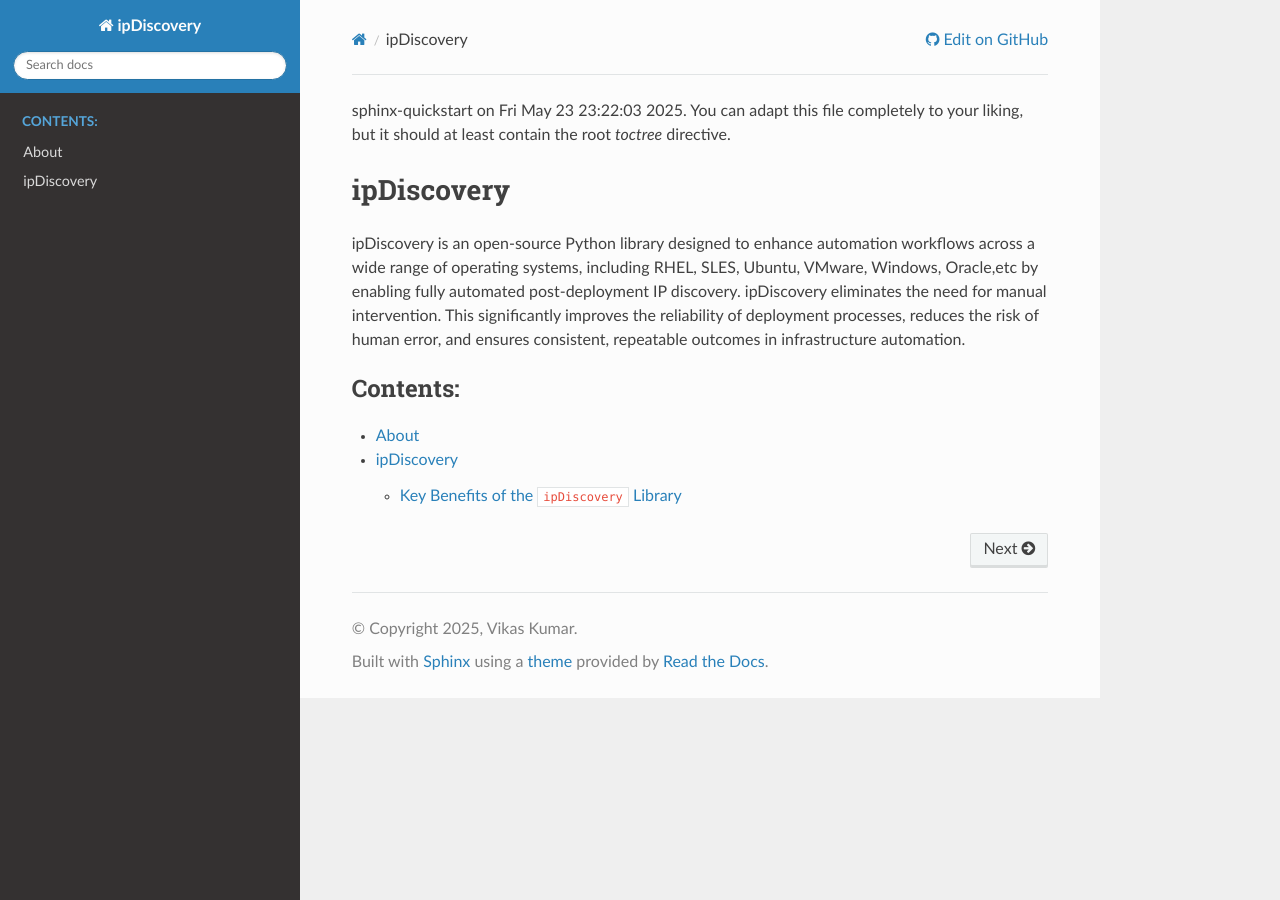
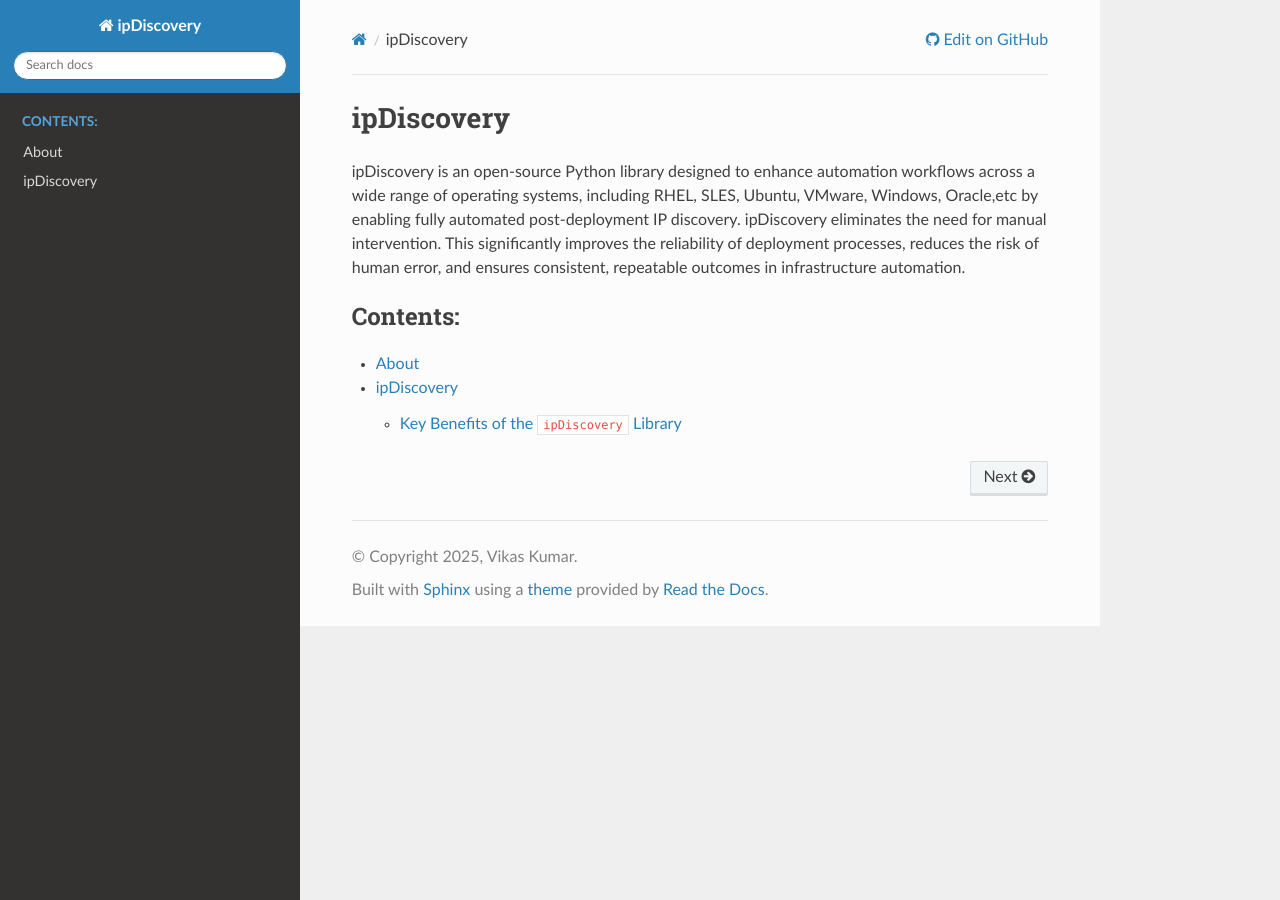
Before and after one commit to fusionvikas2015/ipDiscovery, a Sphinx documentation site: the page built from docs/source/index.rst, in a window 1280 px wide. Built offline with Sphinx 7.4.7 and the Read the Docs theme 3.1.0, drawn with Linux system fonts in a browser that asks for light colours.

Commit message:
upadted the docs

```diff
--- a/docs/source/index.rst
+++ b/docs/source/index.rst
@@ -1,8 +1,3 @@
-.. ipDiscovery documentation master file, created by
-sphinx-quickstart on Fri May 23 23:22:03 2025.
-You can adapt this file completely to your liking, but it should at least
-contain the root `toctree` directive.
-
 ipDiscovery
 =========================
 
```
